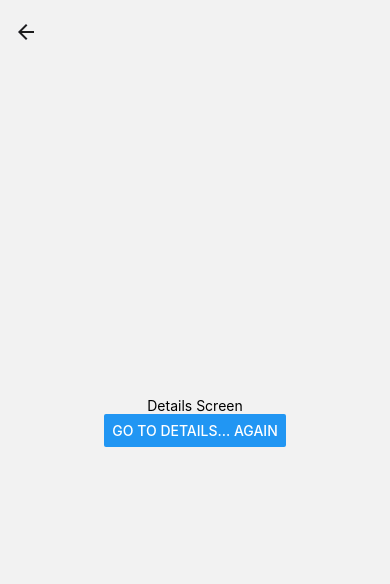
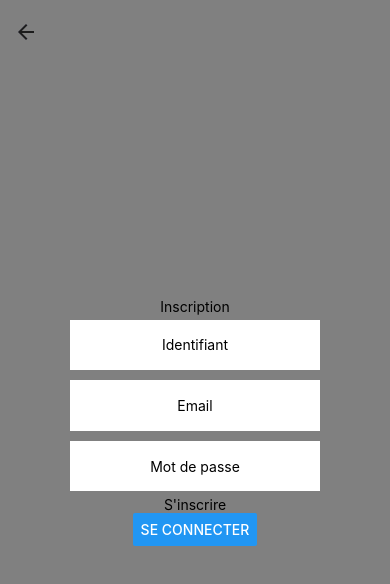
Before and after one commit to marchalleo/Fooday, a React Native app: screen /Register in a window 390 px wide. Shown: the top 584 px of the page. Built offline with nearby package versions, Linux system fonts and the light colour scheme.

Commit message:
✨ Add Register

```diff
--- a/src/screen/RegisterScreen.jsx
+++ b/src/screen/RegisterScreen.jsx
@@ -1,10 +1,104 @@
-import { StyleSheet, Text, View, Button, SafeAreaView } from 'react-native';
+import { StyleSheet, Text, View, Button, SafeAreaView, TextInput, Pressable } from 'react-native';
+import { useState } from 'react';
+import { useContext } from 'react';
+import { LoginContext } from '../context/context';
+import { UserContext } from '../context/context';
+import axios from 'axios';
 
 export function RegisterScreen({ navigation }) {
+
+  const {login, setLogin} = useContext(LoginContext);
+  const {user, setUser} = useContext(UserContext);
+
+  const [identifiant, setIdentifiant] = useState('');
+  const [email, setEmail] = useState('');
+  const [password, setPassword] = useState('');
+
+  const RegisterUser = () => {
+      axios.post('https://digitalcampus.nerdy-bear.com/api/auth/local/register', {
+        username: identifiant,
+        email: email,
+        password: password,
+      })
+      .then(function (response) {
+        console.log(response.data);
+        setLogin(1);
+        const {data} = response;
+        setUser({
+          id: data.user.id,
+          username: data.user.username,
+          email: data.user.email,
+          jwt: data.jwt,
+        });//on set dans le context User ses informations
+      })
+      .catch(function (error) {
+        console.log(error);
+        setIdentifiant('');
+        setEmail('');
+        setPassword('');
+        Alert.alert('Veuillez réessayer')
+      });
+  }
     return (
-      <View style={{ flex: 1, alignItems: 'center', justifyContent: 'center' }}>
-        <Text>Details Screen</Text>
-        <Button title="Go to Details... again" onPress={() => navigation.push('Details')}/>
+      <View style={styles.container}>
+      <View style={styles.viewRegister}>
+        <Text>Inscription</Text>
+        <TextInput
+          style={styles.inputRegister}
+          placeholder="Identifiant"
+          placeholderTextColor="#000000"
+          value={identifiant}
+          onChangeText={setIdentifiant}
+          required
+        />
+        <TextInput
+          style={styles.inputRegister}
+          placeholder="Email"
+          placeholderTextColor="#000000"
+          value={email}
+          onChangeText={setEmail}
+          required
+        />
+        <TextInput
+          style={styles.inputRegister}
+          placeholder="Mot de passe"
+          placeholderTextColor="#000000"
+          value={password}
+          onChangeText={setPassword}
+          required
+          secureTextEntry={true}
+        />
+        <Pressable onPress={() => RegisterUser()}><Text>S'inscrire</Text></Pressable>
+        <Button
+          title="Se connecter"
+          onPress={() => navigation.navigate('Login')}
+        />
       </View>
+    </View>
     );
   }
+
+  const styles = StyleSheet.create({
+    container: {
+      flex: 1,
+      justifyContent: 'center',
+      alignItems: 'center',
+      backgroundColor: 'grey',
+    },
+    viewRegister: {
+      width: '80%',
+      height: '40%',
+      justifyContent: 'center',
+      alignItems: 'center',
+    },
+    inputRegister: {
+      width: '80%',
+      height: '15%',
+      textAlign: 'center',
+      backgroundColor: '#ffffff',
+      color: '#132851',
+      marginTop: 5,
+      marginBottom: 5,
+    },
+
+  });
```
